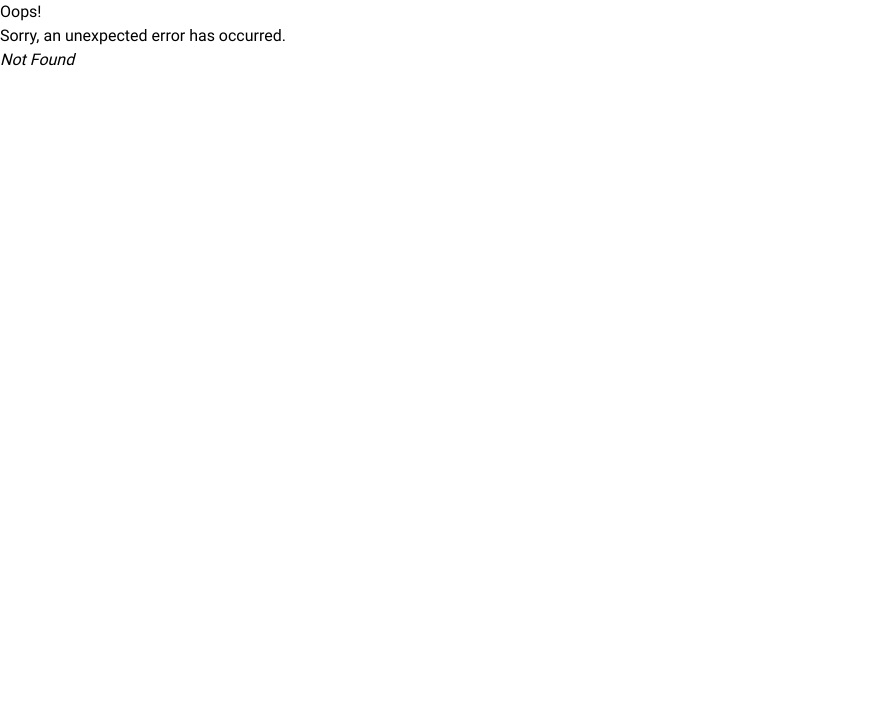
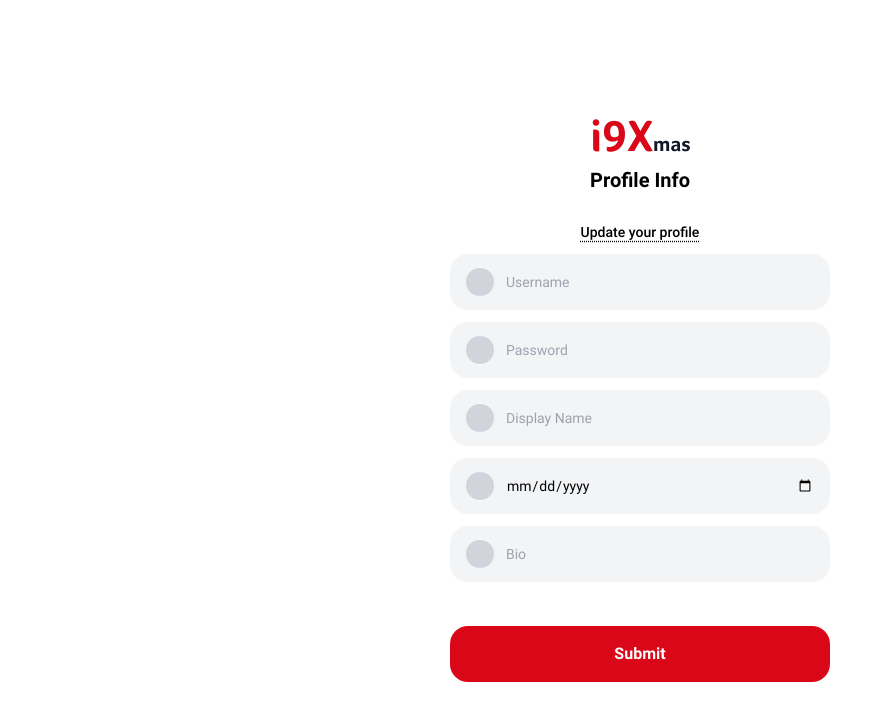
Before and after one commit to the-real-i9/i9lyfe-client, a React (Vite) app: page /auth/signup/register in a window 1280 px wide. Before the commit this address had no page. Shown: the top 720 px of the page, without its empty margins (0-892 px from the left). Built offline with nearby package versions, Linux system fonts and the light colour scheme.

Commit message:
actions and loaders into main.jsx

```diff
--- a/src/components/Logo.jsx
+++ b/src/components/Logo.jsx
@@ -2,7 +2,7 @@ export default function Logo() {
 	return (
 		<p
 			style={{ fontFamily: "Foco" }}
-			className="logo text-2xl font-bold scale-150"
+			className="logo text-3xl font-bold scale-150"
 		>
 			<span className="text-prim">i9X</span>
 			<span className="text-gray-900 text-sm">mas</span>
--- a/src/main.jsx
+++ b/src/main.jsx
@@ -1,10 +1,14 @@
 import React from 'react'
 import ReactDOM from 'react-dom/client'
+import { RouterProvider, createBrowserRouter } from 'react-router-dom'
+import { Provider as ReduxProvider } from 'react-redux'
+
+import AppStateStore from './lib/appState/store'
+import * as Actions from './lib/actions'
+import * as Loaders from './lib/loaders'
+
+import './index.css'
 import Root from './components/Root'
-import './index.css'
-import { RouterProvider, createBrowserRouter } from 'react-router-dom'
-import AppStateStore from './lib/appState/store'
-import { Provider as ReduxProvider } from 'react-redux'
 import App from './components/App'
 import Auth from './components/auth/Auth'
 import Home from './pages/Home'
@@ -13,7 +17,7 @@ import CreatePost from './pages/CreatePost'
 import Signin from './pages/auth/Signin'
 import Signup from './pages/auth/Signup'
 import VerifyEmail from './pages/auth/VerifyEmail'
-import ProfileInfo from './pages/auth/ProfileInfo'
+import NewAccountInfo from './pages/auth/NewAccountInfo'
 import UploadProfilePicture from './pages/auth/UploadProfilePicture'
 import ConfirmPwdrEmail from './pages/auth/ConfirmPwdrEmail'
 import ResetPassword from './pages/auth/ResetPassword'
@@ -46,18 +50,22 @@ const router = createBrowserRouter([
         children: [
           {
             path: "/auth/signup",
-            element: <Signup />
+            element: <Signup />,
+            action: Actions.newAccountRequest,
           },
           {
-            path: "/auth/verify_email",
-            element: <VerifyEmail />
+            path: "/auth/signup/verify_email",
+            element: <VerifyEmail />,
+            loader: Loaders.emailVerification,
+            action: Actions.emailVerification
           },
           {
-            path: "/auth/update_your_profile",
-            element: <ProfileInfo />
+            path: "/auth/signup/register",
+            element: <NewAccountInfo />,
+            action: Actions.userRegistration,
           },
           {
-            path: "/auth/upload_your_profile_picture",
+            path: "/auth/signup/upload_your_profile_picture",
             element: <UploadProfilePicture />
           },
           {
```
